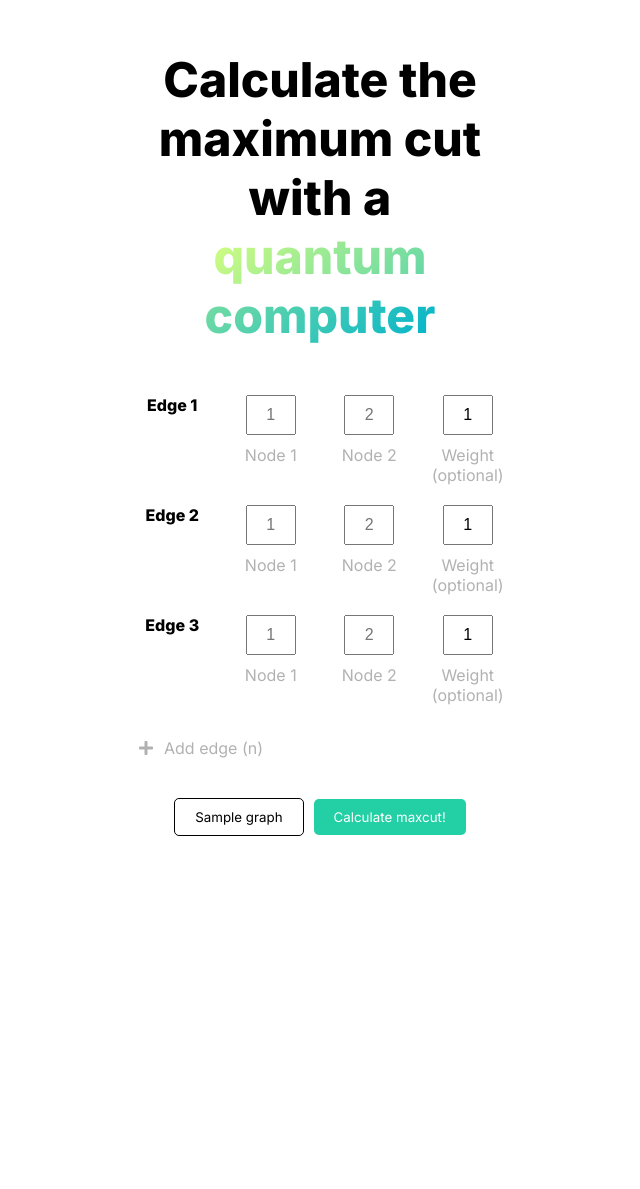
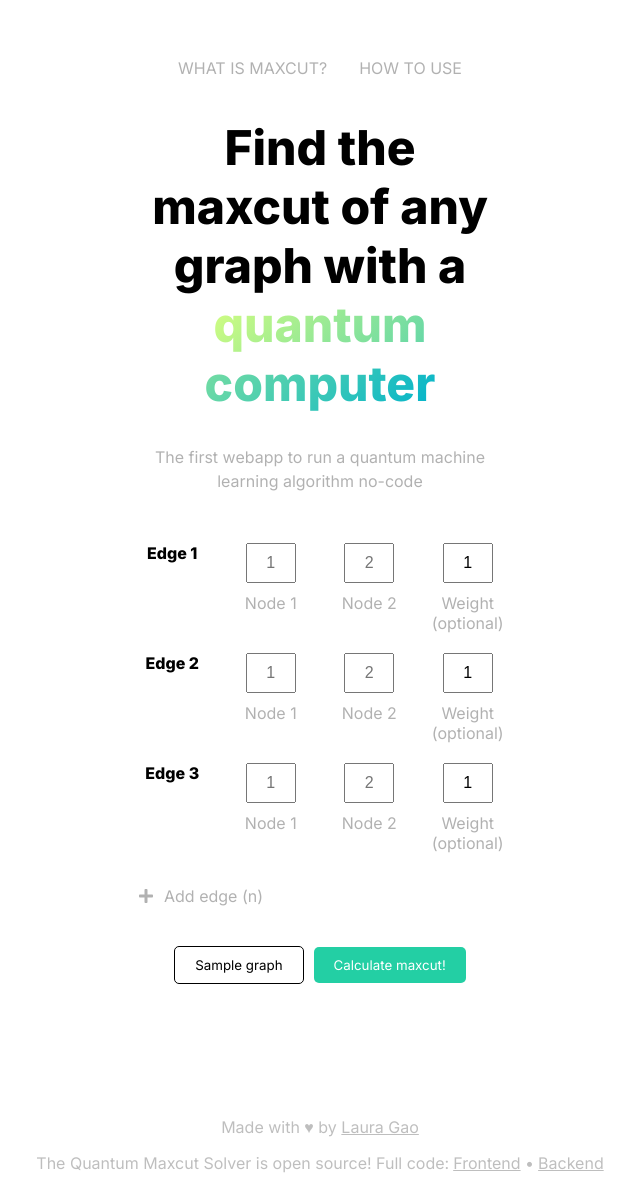
Before and after one commit to laurgao/maxcut-frontend, a React (Create React App) app: page / in a window 1280 px wide. Shown: the whole page, without its empty margins (320-960 px from the left). Before the commit the page ends 891 px from the top, so only its background shows below. Built offline with nearby package versions, Linux system fonts and the light colour scheme.

Commit message:
add instructions v1

```diff
--- a/public/index.html
+++ b/public/index.html
@@ -24,7 +24,7 @@
       work correctly both with client-side routing and a non-root public URL.
       Learn how to configure a non-root public URL by running `npm run build`.
     -->
-    <title>React App</title>
+    <title>Quantum Maxcut Solver</title>
   </head>
   <body>
     <noscript>You need to enable JavaScript to run this app.</noscript>
--- a/src/App.js
+++ b/src/App.js
@@ -3,6 +3,10 @@ import {useState} from 'react'
 import InputEdge from './components/InputEdge';
 import AddEdgeButton from './components/AddEdgeButton';
 import axios from 'axios';
+import Navbar from './components/Navbar';
+import WhatIsMaxcut from './components/WhatIsMaxcut';
+import HowToUse from './components/HowToUse';
+import sampleGraphLabelledNodes from './img/sample-graph-labelled-nodes.PNG';
 
 const templateEdge = [null, null, 1];
 
@@ -11,6 +15,16 @@ function App() {
   const [edgeIndexes, setEdgeIndexes] = useState([1, 2, 3]);
   const [numEdges, setNumEdges]  = useState(4);
   const [edges, setEdges] = useState([[null, null, 1], [null, null, 1], [null, null, 1]]); // because useEffect doesnt work i'll just hard code it based on the intial humber of edges
+  const [popUpMaxcut, setPopUpMaxcut] = useState(false);
+  const [popUpUse, setPopUse] = useState(false);
+  const [isSampleGraph, setIsSampleGraph] = useState(false);
+
+  const togglePopUpMaxcut = () => {
+    setPopUpMaxcut(!popUpMaxcut);
+  }
+  const togglePopUpUse = () => {
+    setPopUse(!popUpUse);
+  }
 
   const handleAddEdge = () => {
     setNumEdges(numEdges + 1);
@@ -19,6 +33,7 @@ function App() {
   }
 
   const handleChange = (edgeIndex, vertexIndex, event) => {
+    setIsSampleGraph(false);
     const edges1 = edges.map((edge, index) => {
       if (index===edgeIndex-1) {
         const vertices = edge.map((vertex, idx) => {
@@ -33,9 +48,10 @@ function App() {
   }
 
 const setSampleGraph = () => {
-  setEdges([['0','1','0.7'],['2','3','5'],['3','0','4.5'], ['2','0','2.2'], ['0','3','2.5']]);
-  setNumEdges(6);
-  setEdgeIndexes([1, 2, 3, 4, 5]);
+  setEdges([['0','1','0.7'], ['2','3','5'], ['2','0','2.2'], ['0','3','2.5']]);
+  setNumEdges(5);
+  setEdgeIndexes([1, 2, 3, 4]);
+  setIsSampleGraph(true);
 }
 
   const handleClick =  (e) => {
@@ -45,7 +61,7 @@ const setSampleGraph = () => {
   }
 
   const submit = async () => {
-    axios.post("https://maxcut-backend.herokuapp.com//qaoa", {"edges": edges})
+    axios.post("http://maxcut-backend.herokuapp.com/qaoa", {"edges": edges})
     .then((response) => {
       console.log(response);
       setRes(response.data.maxcut)
@@ -58,9 +74,15 @@ const setSampleGraph = () => {
 
   return (
     <div className="App">
+      {popUpMaxcut && <WhatIsMaxcut togglePopUp={togglePopUpMaxcut}/>}
+      {popUpUse && <HowToUse togglePopUp={togglePopUpUse}/>}
+      <main>
+        <Navbar togglePopUpMaxcut={togglePopUpMaxcut} togglePopUpUse={togglePopUpUse}/>
         <header>
-        <h1>Calculate the maximum cut with a <span className="theme">quantum computer</span></h1>
+          <h1>Find the maxcut of any graph with a <span className="theme">quantum computer</span></h1>
+          <p className="subtitle">The first webapp to run a quantum machine learning algorithm no-code</p>
         </header>
+        {isSampleGraph && <img src={sampleGraphLabelledNodes} alt="Visual depiction of sample graph"/>}
         <form className="form form-control">
           {edgeIndexes.map((edgeIndex) => (
             <InputEdge id={edgeIndex} handleChange={handleChange} edges={edges} edgeIndex={edgeIndex}/>
@@ -73,6 +95,8 @@ const setSampleGraph = () => {
           <button className="btn theme" onClick={(e) => handleClick(e)}>Calculate maxcut!</button>
         </div>
         <p>{res}</p>
+      </main>
+
     </div>
   );
 }
--- /dev/null
+++ b/src/components/Footer.js
@@ -0,0 +1,15 @@
+import React from 'react'
+
+const Footer = () => {
+    return (
+        <footer className="footer">
+            <p>Made with ♥ by <a href="https://lauragao.ca" target="_blank" rel="noreferrer">Laura Gao</a></p>
+            <p>The Quantum Maxcut Solver is open source! Full code:
+                <a href="https://github.com/laurgao/maxcut-frontend" target="_blank" rel="noreferrer" className="footer-needspace">Frontend</a> •
+                <a href="https://github.com/laurgao/maxcut-backend" target="_blank" rel="noreferrer" className="footer-needspace">Backend</a>
+            </p>
+        </footer>
+    )
+}
+
+export default Footer
--- /dev/null
+++ b/src/components/HowToUse.js
@@ -0,0 +1,16 @@
+import React from 'react'
+
+const HowToUse = ({togglePopUp}) => {
+    return (
+        <div className="modal" onClick={togglePopUp}>
+            <div className="modal_content">
+                <span className="close" onClick={togglePopUp}>
+                    &times;
+                </span>
+                <iframe src="https://postulate.us/@laura/p/2021-05-17-How-to-use-this-webapp-jAkZGnrMFsciDeukX3R2oz" title="What is maxcut?"></iframe>
+            </div>
+        </div>
+    )
+}
+
+export default HowToUse
--- /dev/null
+++ b/src/components/Navbar.js
@@ -0,0 +1,14 @@
+import React from 'react'
+
+const Navbar = ({togglePopUpUse, togglePopUpMaxcut}) => {
+    return (
+        <nav>
+            <ul>
+                <li onClick={togglePopUpMaxcut}>What is maxcut?</li>
+                <li onClick={togglePopUpUse}>How to use</li>
+            </ul>
+        </nav>
+    )
+}
+
+export default Navbar
--- /dev/null
+++ b/src/components/WhatIsMaxcut.js
@@ -0,0 +1,16 @@
+import React from 'react'
+
+const WhatIsMaxcut = ({togglePopUp}) => {
+    return (
+        <div className="modal" onClick={togglePopUp}>
+            <div className="modal_content">
+                <span className="close" onClick={togglePopUp}>
+                    &times;
+                </span>
+                <iframe src="https://postulate.us/@laura/p/2021-05-17-What-is-maxcut%3F-dYuqZASdgoG6cFjh1LTC9E" title="What is maxcut?"></iframe>
+            </div>
+        </div>
+    )
+}
+
+export default WhatIsMaxcut
--- a/src/index.css
+++ b/src/index.css
@@ -8,9 +8,12 @@
 
 body {
   font-family: Inter, Helvetica,Apple Color Emoji,Segoe UI Emoji,NotoColorEmoji,Noto Color Emoji,Segoe UI Symbol,Android Emoji,EmojiSymbols,-apple-system,BlinkMacSystemFont,Segoe UI,Roboto,Helvetica Neue,Noto Sans,sans-serif;
-  margin: 50px auto;
   font-weight: 400;
   font-size: 16px;
+}
+
+main {
+  margin: 50px auto;
   width: 30%;
 }
 
@@ -26,16 +29,77 @@ span.theme {
   margin-bottom: 20px;
 }
 
+img {
+  max-width: 100%;
+  margin-top: 2em;;
+  margin-bottom: 2em;
+}
+
+/* popup */
+
+.modal {
+  position: fixed;
+  z-index: 1;
+  top: 0;
+  width: 100%;
+  height: 100%;
+  background-color: rgba(0, 0, 0, 0.25);
+}
+
+.modal_content {
+  position: absolute;
+  top: 10vh;
+  left: 10%;
+  width: 80%;
+}
+
+iframe {
+  background-color: white;
+  width: 100%;
+  height: 70vh;
+  border-radius: 10px;
+  border: 2px solid black;
+}
+
+.close {
+  color: Black;
+  float: right;
+  font-size: 2em;
+}
+
+.close:hover {
+  color: #23CFA4;
+  cursor: pointer;
+}
+
+
+/** Nav **/
+nav {
+  margin-top: 2em;
+  margin-bottom: 2em;
+}
+
+nav li {
+  cursor: pointer;
+  display: inline-block;
+	padding: .5em 1em;
+	text-transform: uppercase;
+  opacity: 0.3;
+  transition-duration: 250ms;
+}
+
+nav li:hover, footer a:hover {
+  color: #23CFA4;
+  opacity: 1;
+}
+
 /** Header **/
 
 header {
   display: block;
   width: 95%;
   margin: auto;
-
   margin-bottom: 50px;
-
-  word-break: break-word;
   overflow-x: hidden;
   text-align: center;
 }
@@ -47,7 +111,7 @@ header h1 {
 
 header .subtitle {
   opacity: 0.3;
-  margin-top: 10px;
+  margin-top: 2em;
   line-height: 24px;
 }
 
@@ -161,8 +225,8 @@ header .subtitle {
 
 /* Footer */
 
-footer {
-  margin-top: 30px;
+.footer {
+  margin-top: 8em;
   text-align: center;
   opacity: 0.25;
 }
@@ -171,16 +235,25 @@ footer a {
   color:inherit;
 }
 
+footer p {
+  margin-bottom: 1em;
+}
+
+footer .footer-needspace {
+  margin-left: 4px;
+  margin-left: 4px;
+}
+
 /* responsiveness */
 
 @media only screen and (max-width: 1000px ) {
-  body {
+  main {
     width: 60%;
   }
 }
 
 @media only screen and (max-width: 500px) {
-  body {
-    width: 90%;
+  main {
+    width: 95%;
   }
 }
--- a/src/index.js
+++ b/src/index.js
@@ -2,11 +2,14 @@ import React from 'react';
 import ReactDOM from 'react-dom';
 import './index.css';
 import App from './App';
+import Footer from './components/Footer';
+
 import reportWebVitals from './reportWebVitals';
 
 ReactDOM.render(
   <React.StrictMode>
     <App />
+    <Footer />
   </React.StrictMode>,
   document.getElementById('root')
 );
```
Also changed, not shown: src/img/sample-graph-labelled-nodes.PNG (added). Lines whose indentation alone changed are shown as unchanged.
